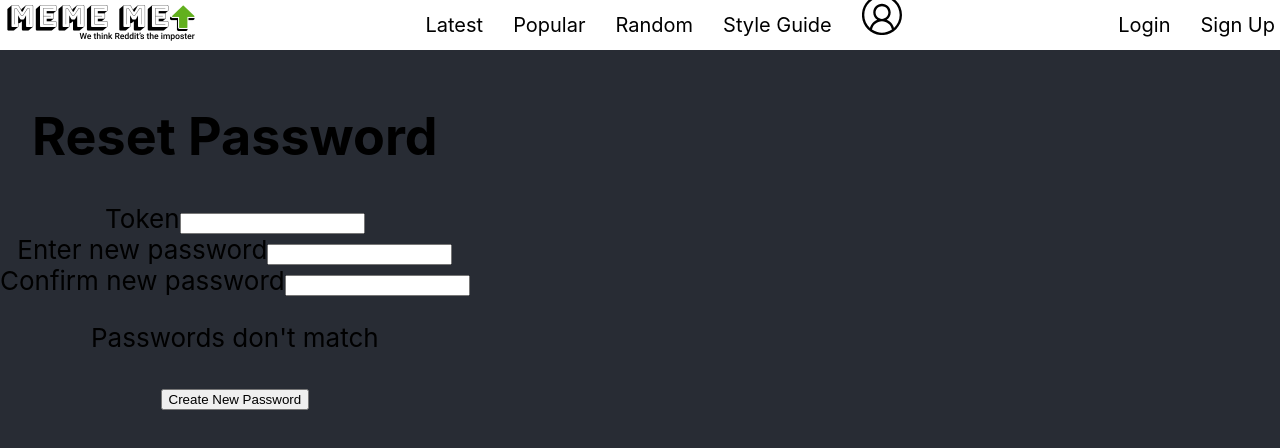
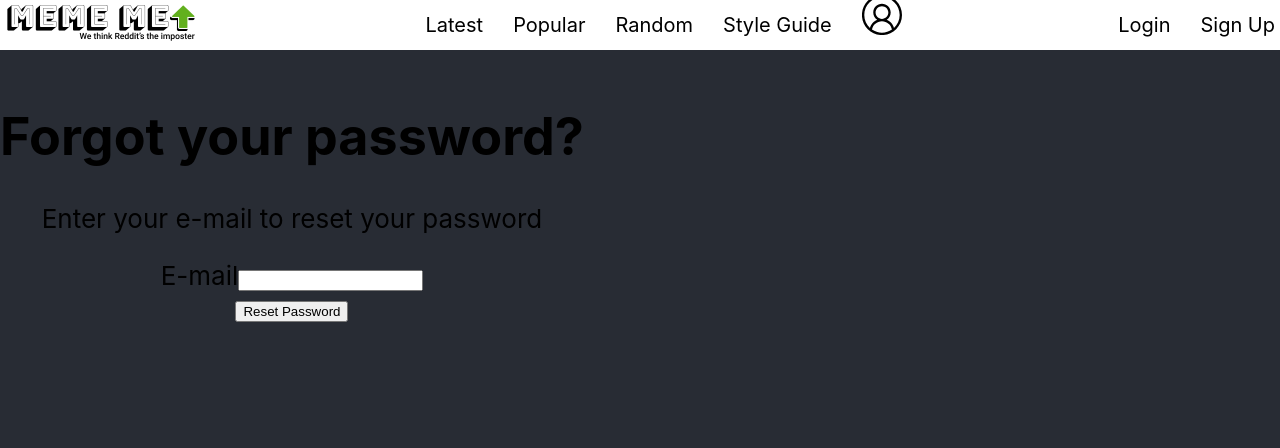
Before and after one commit to CSE370HCI/fantasticfour, a React (Create React App) app: page /forgot-password in a window 1280 px wide. Shown: the top 448 px of the page. Built offline with nearby package versions, Linux system fonts and the light colour scheme.

Commit message:
#62 - add API call for resetting password, notify user of success

```diff
--- a/src/Component/ForgotPasswordForm.jsx
+++ b/src/Component/ForgotPasswordForm.jsx
@@ -1,4 +1,6 @@
 import React from "react";
+import {Link} from 'react-router-dom';
+
 import "../App.css";
 
 class ForgotPasswordForm extends React.Component {
@@ -9,14 +11,21 @@ class ForgotPasswordForm extends React.Component {
           password: "",
           resettoken: "",
           sessiontoken: "",
-          tokensent: true,
-          passwordmismatch: true
+          tokensent: false,
+          passwordmismatch: true,
+          resetSuccessful: false
         };
     }
 
     emailChangeHandler = event => {
         this.setState({
           email: event.target.value
+        });
+    }
+
+    tokenChangeHandler = event => {
+        this.setState({
+            resettoken: event.target.value
         });
     }
 
@@ -46,8 +55,26 @@ class ForgotPasswordForm extends React.Component {
         // before sending reset email
         if (!this.state.tokensent) {
             // call API with email
-
-            // toggletokensent
+            fetch(process.env.REACT_APP_API_PATH+"/auth/request-reset", {
+                method: "post",
+                headers: {
+                  'Content-Type': 'application/json',
+                },
+                body: JSON.stringify({
+                  email: this.state.email
+                })
+            })
+            .then(res => res.status)
+            .then(result => {
+                //console.log(result);
+                if (result == 200) {
+                    // toggle tokensent
+                    this.toggleTokenSent();
+                }
+            },
+            error => {
+                alert("Error requesting token.")
+            });
         }
         // after sending reset email
         else {
@@ -57,9 +84,39 @@ class ForgotPasswordForm extends React.Component {
             }
 
             // call API with token
-            // toggletokensent
+            fetch(process.env.REACT_APP_API_PATH+"/auth/reset-password", {
+                method: "post",
+                headers: {
+                  'Content-Type': 'application/json',
+                },
+                body: JSON.stringify({
+                  token: this.state.resettoken,
+                  password: this.state.password
+                })
+            })
+            .then(res => res.status)
+            .then(result => {
+                // if reset succesful, navigate to login page
+                if (result == 200) {
+                    this.setState({
+                        resetSuccessful: true
+                    });
+                }
+                else if (result == 401) {
+                    alert("Oops, invalid token, please try again!");
+                }
+            }, error => {
+                alert("Could not reset password. Try resetting again.");
+            });
         }
     }
+
+    toggleTokenSent = () => {
+        this.setState({
+            tokensent: !this.state.tokensent
+        });
+    }
+
     render() {
         // before token is sent, ask the user for email address
         if (!this.state.tokensent) {
@@ -80,13 +137,13 @@ class ForgotPasswordForm extends React.Component {
         }
         // ask for token and new password
         else{
-            return (
+            return !this.state.resetSuccessful ? (
                 <div>
                     <h1>Reset Password</h1>
                     <form onSubmit={this.submitHandler}>
                         <label>
                             Token
-                            <input type="text" name="token"/>
+                            <input type="text" name="token" onChange={this.tokenChangeHandler}/>
                         </label>
                         <br/>
                         <label>
@@ -104,6 +161,13 @@ class ForgotPasswordForm extends React.Component {
                     </form>
                 </div>
             )
+            :
+            (
+                <>
+                    <h1>Password reset complete!</h1>
+                    <Link to="/login">Go to login.</Link>
+                </>
+            );
         }
 
     }
--- a/src/Component/LoginForm.jsx
+++ b/src/Component/LoginForm.jsx
@@ -289,7 +289,7 @@ export default class LoginForm extends React.Component {
       if (this.state.username) {
         return <p>Welcome, {this.state.username}</p>;
       } else {
-        return <p>{this.state.alanmessage}</p>;
+        return <p>Welcome!</p>;
       }
     }
   }
```
